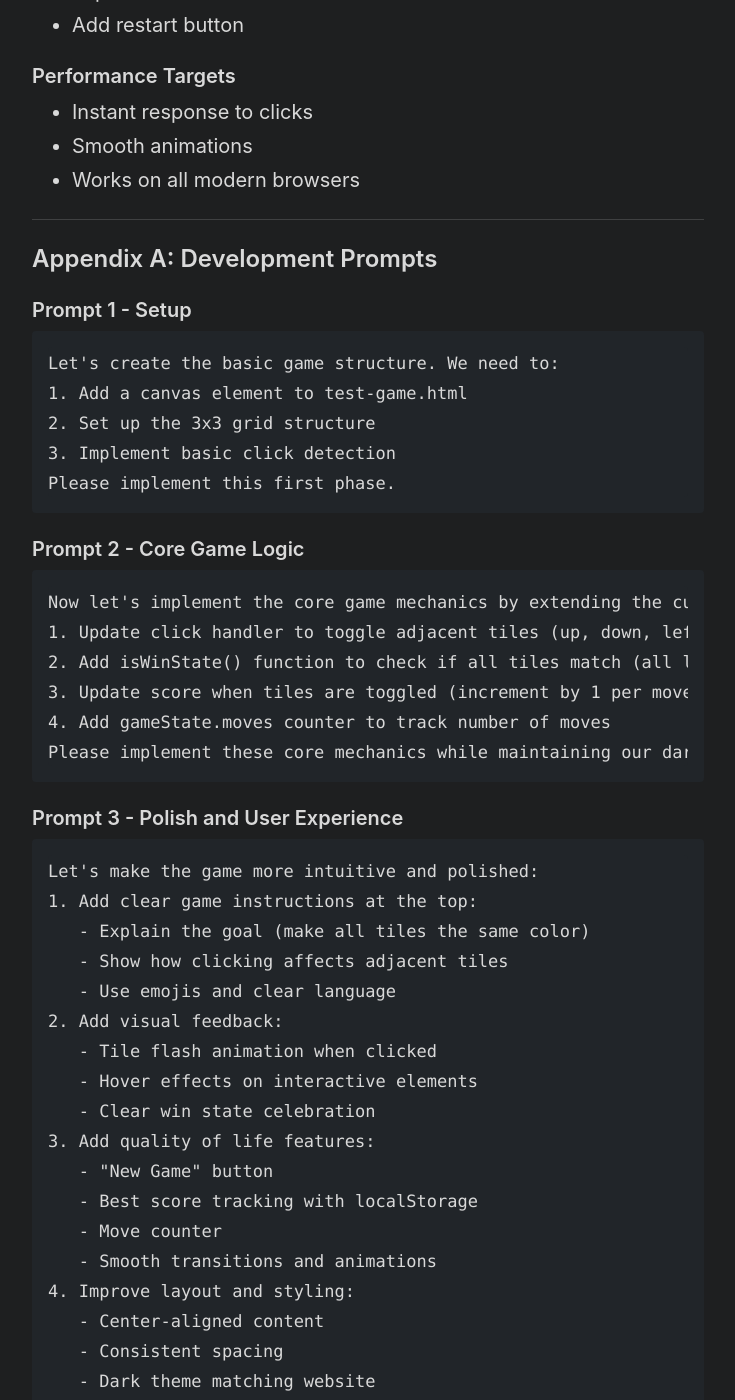
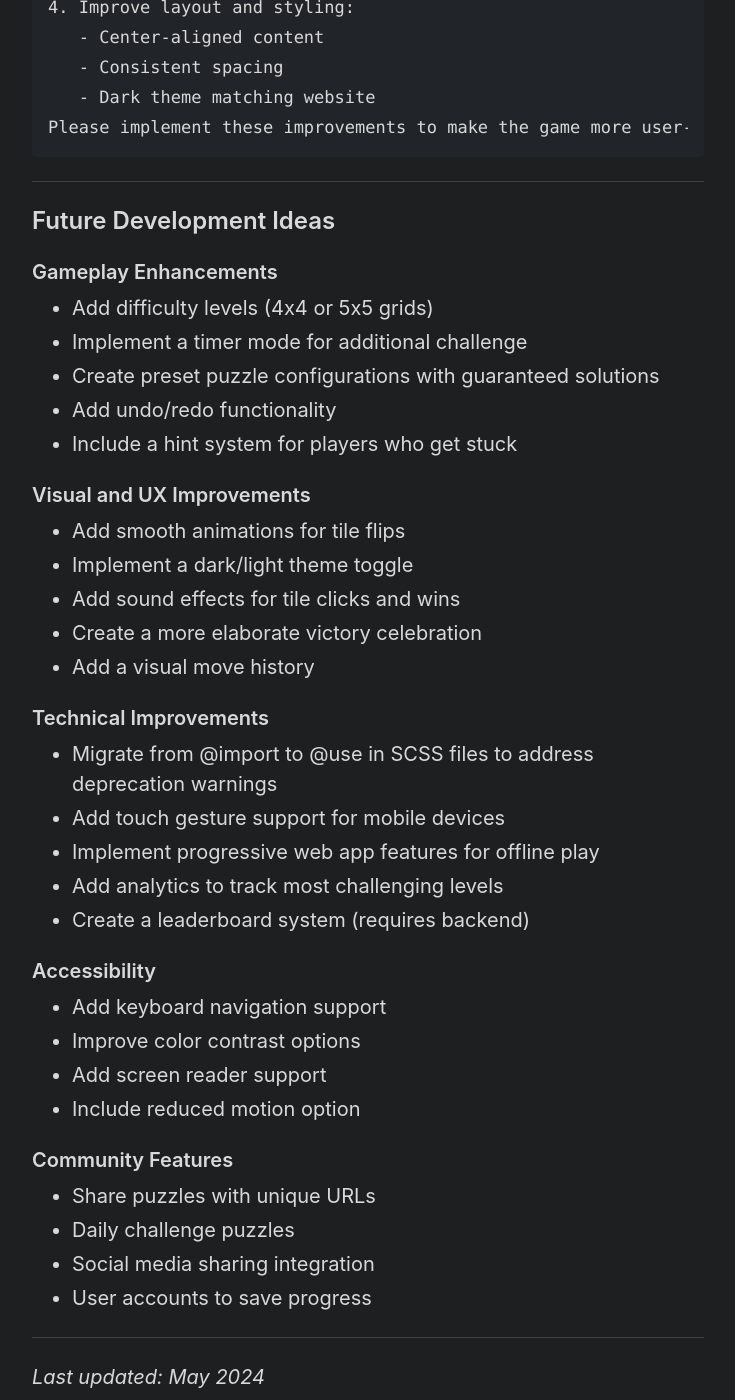
Before and after one commit to tomtclai/tomlai.net, a Jekyll site: the page built from game-design.md, in a window 1280 px wide and 1400 px high, scrolled down 4072 px. Shown: the whole window, without its empty margins (272-1007 px from the left). Built offline with Jekyll 4.4.1, drawn with Linux system fonts in a browser that asks for light colours; our own code applies the rules of GitHub Pages for plain Markdown files; some of the changed text lies outside the part shown.

Commit message:
markdown update

````diff
--- a/game-design.md
+++ b/game-design.md
@@ -1,48 +1,4 @@
 # TestGame Design Document
-
-## Table of Contents
-
-1. **Game Overview**
-   - Game Concept
-   - Genre
-   - Target Audience
-   - Project Scope
-   - Platform
-
-2. **Gameplay**
-   - Core Game Mechanics
-   - Game Flow
-   - Player Controls
-   - Rules
-   - Scoring System
-
-3. **Technical Specifications**
-   - Technology Stack
-   - Browser Requirements
-   - Performance Targets
-   - Device Support
-
-4. **Visual Style**
-   - Art Direction
-   - Color Palette
-   - UI/UX Design
-   - Animations
-
-5. **Audio**
-   - Sound Effects
-   - Background Music
-   - Audio Implementation
-
-6. **Development Roadmap**
-   - Phase 1: Core Mechanics
-   - Phase 2: Visual Polish
-   - Phase 3: Audio Integration
-   - Phase 4: Testing & Optimization
-
-7. **Future Enhancements**
-   - Planned Features
-   - Possible Expansions
-   - Community Feedback Integration
 
 ---
 
@@ -181,4 +137,41 @@
 ```
 
 ---
-*This document will be continuously updated throughout the development process.*
+
+## Future Development Ideas
+
+### Gameplay Enhancements
+- Add difficulty levels (4x4 or 5x5 grids)
+- Implement a timer mode for additional challenge
+- Create preset puzzle configurations with guaranteed solutions
+- Add undo/redo functionality
+- Include a hint system for players who get stuck
+
+### Visual and UX Improvements
+- Add smooth animations for tile flips
+- Implement a dark/light theme toggle
+- Add sound effects for tile clicks and wins
+- Create a more elaborate victory celebration
+- Add a visual move history
+
+### Technical Improvements
+- Migrate from @import to @use in SCSS files to address deprecation warnings
+- Add touch gesture support for mobile devices
+- Implement progressive web app features for offline play
+- Add analytics to track most challenging levels
+- Create a leaderboard system (requires backend)
+
+### Accessibility
+- Add keyboard navigation support
+- Improve color contrast options
+- Add screen reader support
+- Include reduced motion option
+
+### Community Features
+- Share puzzles with unique URLs
+- Daily challenge puzzles
+- Social media sharing integration
+- User accounts to save progress
+
+---
+*Last updated: May 2024*
````
